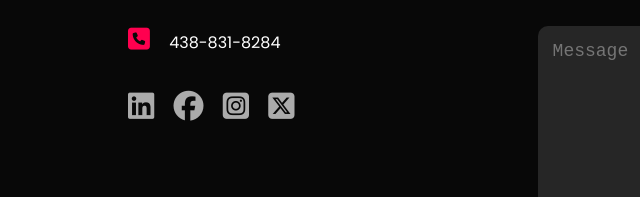
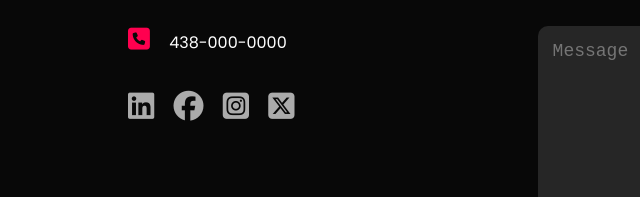
Before and after one commit to ricoFat/Portofolio, a plain HTML site: page index.html in a window 1280 px wide. Shown: the part 3264-3461 px from the top of the page, 0-640 px from the left. Drawn offline with nearby package versions, Linux system fonts and the light colour scheme; a web font is replaced by a local one.

Commit message:
changement numero de tel bidon

```diff
--- a/index.html
+++ b/index.html
@@ -185,7 +185,7 @@
                 <div class="contact-left">
                     <h1 class="sub-title">Contact</h1>
                     <p><i class="fa-solid fa-envelope"></i> info@kamwebdesign.com</p>
-                    <p><i class="fa-solid fa-square-phone"></i> 438-831-8284</p>
+                    <p><i class="fa-solid fa-square-phone"></i> 438-000-0000</p>
                     <div class="social-icons">
                         <a href="#"><i class="fa-brands fa-linkedin"></i></a>
                         <a href="#"><i class="fa-brands fa-facebook"></i></a>
```
